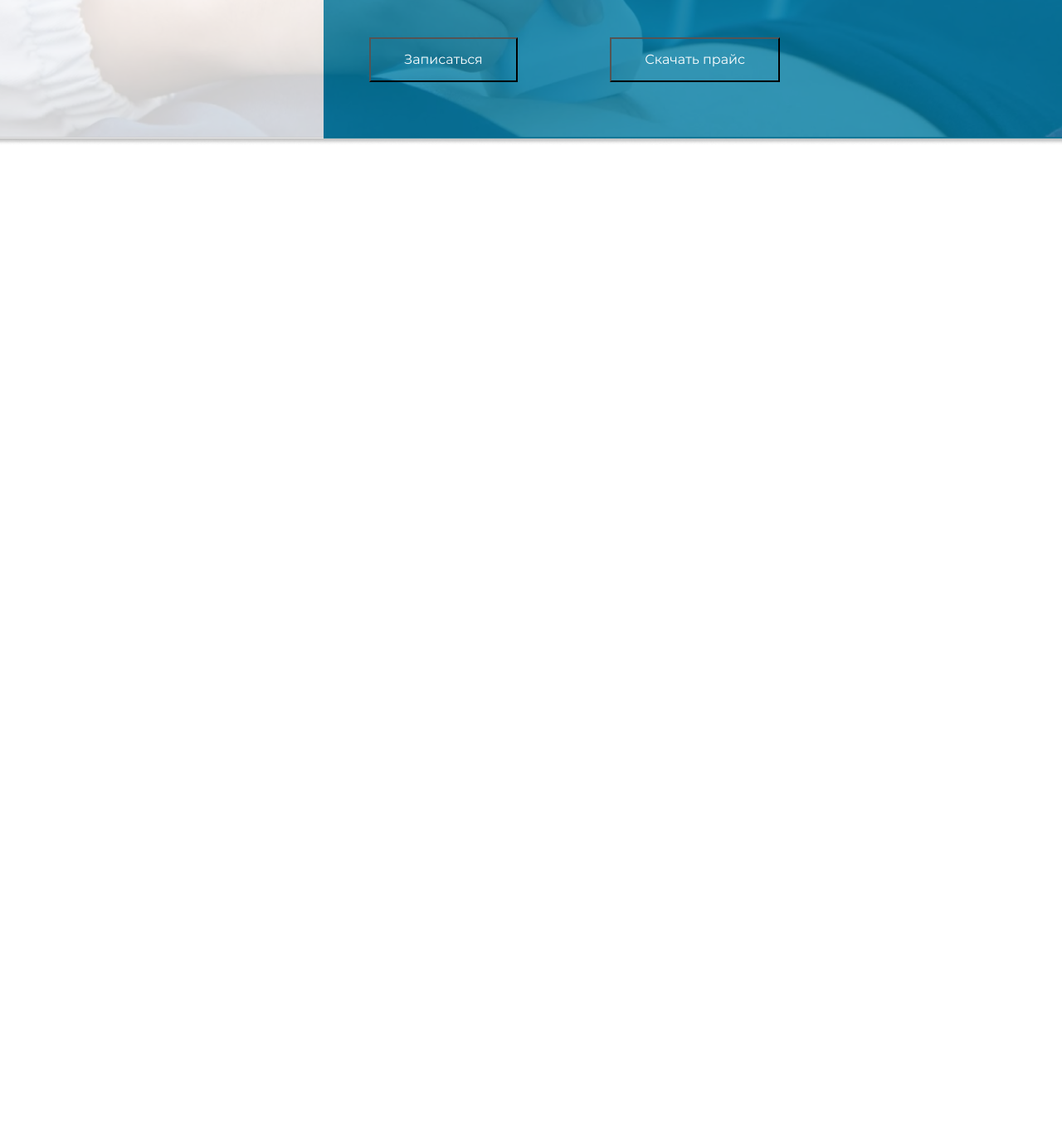
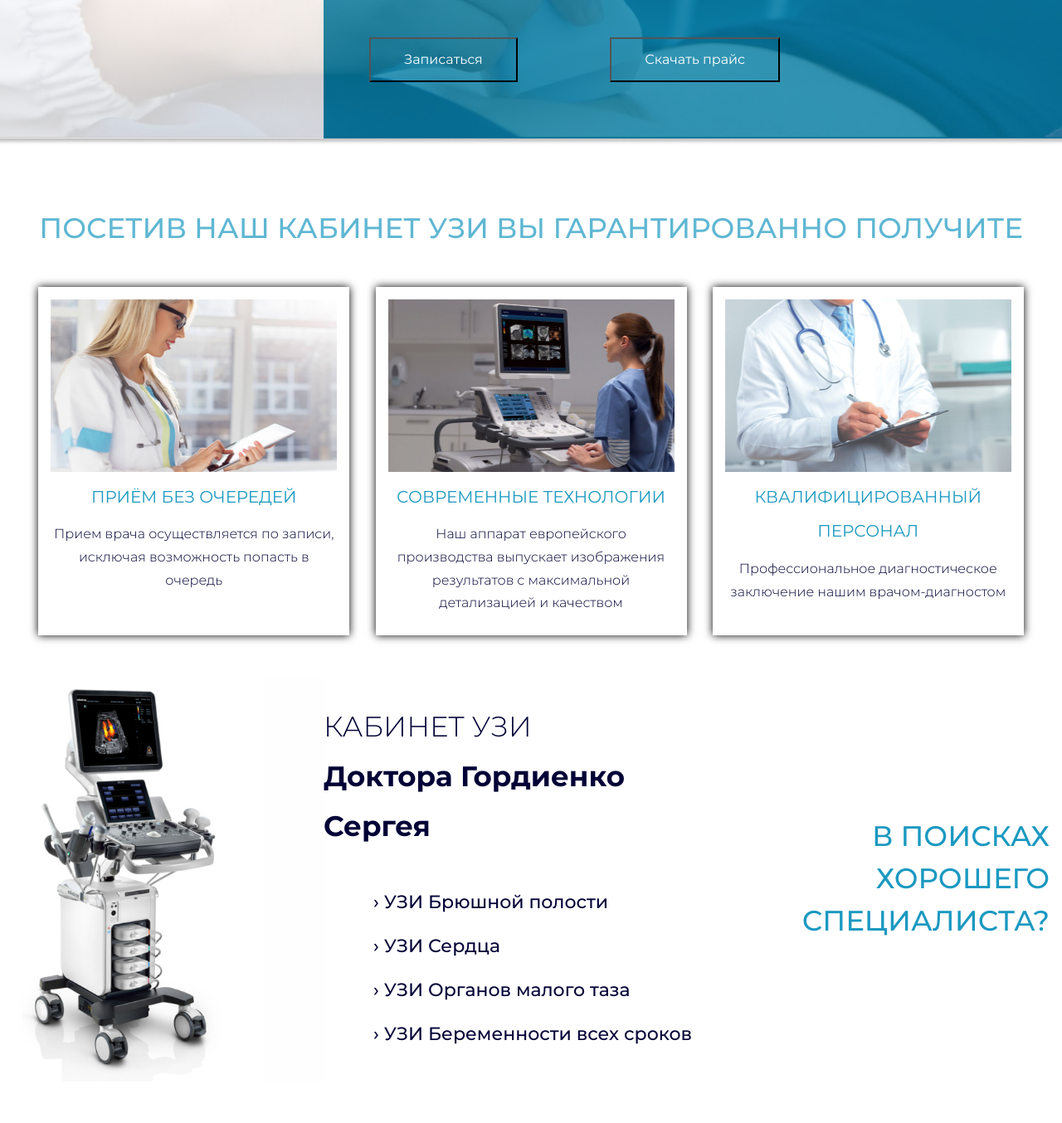
Before and after one commit to khozhainov-aleksandr/Work_for_Demonstration, a plain HTML site: page index.html in a window 1280 px wide. Shown: the part 2007-3361 px from the top of the page at 83% size. Before the commit the page ends 2216 px from the top, so only its background shows below. Drawn offline with Linux system fonts and the light colour scheme.

Commit message:
I finished the fifth block but still need to be tweaked

```diff
--- a/css/style.css
+++ b/css/style.css
@@ -401,3 +401,123 @@
     width: 550px;
     padding: 40px 0 0 55px;
 }
+
+/* ----- Fourth Block -----*/
+
+.fourth_block_h3_text {
+    font-family: "Montserrat", sans-serif;
+    font-weight: 500;
+    font-size: 34px;
+    line-height: 41px;
+    text-align: center;
+    color: rgba(27, 153, 193, 0.7);
+    padding: 80px 0 50px 0;
+}
+
+.fourth_block__wrapper {
+    display: flex;
+    align-items: flex-start;
+    flex-direction: row;
+    justify-content: space-evenly;
+}
+
+.fourth_block__block_content_box {
+    width: 30%;
+    min-height: 420px;
+    display: flex;
+    flex-direction: column;
+    padding: 15px;
+    box-shadow: 0 0 10px #000000;
+}
+
+.fourth_block__block_content_box_img {
+    height: 208px;
+}
+
+.fourth_block__block_content_box_h6 {
+    font-family: "Montserrat", sans-serif;
+    font-weight: 400;
+    font-size: 20px;
+    line-height: 207.19%;
+    text-align: center;
+    text-transform: uppercase;
+    color: #1B99C1;
+    padding: 10px 0;
+}
+
+.fourth_block__block_content_box_p {
+    font-family: "Montserrat", sans-serif;
+    font-weight: 300;
+    font-size: 16px;
+    line-height: 173.19%;
+    text-align: center;
+    color: #010036;
+}
+
+/* ----- Fifth Block ----- */
+
+.fifth_block__wrapper {
+    display: flex;
+    flex-direction: row;
+    padding: 50px 0;
+}
+
+/* Left */
+.fifth_block__left_block {
+    width: 30%;
+}
+
+.fifth_block__left_block_img {
+    width: 100%;
+}
+
+/* Centre */
+.fifth_block__centre_block {
+    width: 40%;
+    padding-top: 30px;
+}
+
+.fifth_block__centre_block_h6{
+    font-family: "Montserrat", sans-serif;
+    font-weight: 300;
+    font-size: 34px;
+    line-height: 60px;
+    color: #010036;
+}
+
+.fifth_block__centre_block_h4 {
+    font-family: "Montserrat", sans-serif;
+    font-weight: 600;
+    font-size: 34px;
+    line-height: 60px;
+    color: #010036;
+}
+
+.fifth_block__centre_block_ul {
+    padding: 35px 0 0 60px;
+}
+
+.fifth_block__centre_block_ul>li {
+    font-family: "Montserrat", sans-serif;
+    font-weight: 500;
+    font-size: 22px;
+    line-height: 53px;
+    color: #010036;
+}
+
+
+
+/* Right */
+.fifth_block__right_block {
+    width: 30%;
+    margin: auto 0;
+}
+
+.fifth_block__right_block_h6 {
+    font-family: "Montserrat", sans-serif;
+    font-weight: 500;
+    font-size: 34px;
+    line-height: 51px;
+    text-align: right;
+    color: #1B99C1;
+}
--- a/index.html
+++ b/index.html
@@ -154,6 +154,53 @@
                 </div>
             </div>
         </article>
+        <!-- Fourth Block -->
+        <article class="fourth_block">
+            <div class="container">
+                <h3 class="fourth_block_h3_text">ПОСЕТИВ НАШ КАБИНЕТ УЗИ ВЫ ГАРАНТИРОВАННО ПОЛУЧИТЕ</h3>
+                <div class="fourth_block__wrapper">
+                    <div class="fourth_block__block_content_box">
+                        <img class="fourth_block__block_content_box_img" src="./img/fourth_block__advantages/photo_number_01.jpg" alt="">
+                        <h6 class="fourth_block__block_content_box_h6">Приём без очередей</h6>
+                        <p class="fourth_block__block_content_box_p">Прием врача осуществляется по записи, исключая возможность попасть в очередь</p>
+                    </div>
+                    <div class="fourth_block__block_content_box">
+                        <img class="fourth_block__block_content_box_img" src="./img/fourth_block__advantages/photo_number_02.jpg" alt="">
+                        <h6 class="fourth_block__block_content_box_h6">Современные технологии</h6>
+                        <p class="fourth_block__block_content_box_p">Наш аппарат европейского производства выпускает изображения результатов с максимальной детализацией и качеством</p>
+                    </div>
+                    <div class="fourth_block__block_content_box">
+                        <img class="fourth_block__block_content_box_img" src="./img/fourth_block__advantages/photo_number_03.jpg" alt="">
+                        <h6 class="fourth_block__block_content_box_h6">Квалифицированный персонал</h6>
+                        <p class="fourth_block__block_content_box_p">Профессиональное диагностическое заключение нашим врачом-диагностом</p>
+                    </div>
+                </div>
+            </div>
+        </article>
+        <!-- Fifth Block -->
+        <article class="fifth_block">
+            <div class="container">
+                <div class="fifth_block__wrapper">
+                    <div class="fifth_block__left_block">
+                        <img class="fifth_block__left_block_img" src="./img/fifth_block__doctor/new_ultrasound_machine.jpg" alt="">
+                    </div>
+                    <div class="fifth_block__centre_block">
+                        <h6 class="fifth_block__centre_block_h6">КАБИНЕТ УЗИ</h6>
+                        <h4 class="fifth_block__centre_block_h4">Доктора Гордиенко Сергея</h4>
+                        <ul class="fifth_block__centre_block_ul">
+                            <li>› УЗИ Брюшной полости</li>
+                            <li>› УЗИ Сердца</li>
+                            <li>› УЗИ Органов малого таза</li>
+                            <li>› УЗИ Беременности всех сроков</li>
+                        </ul>
+                    </div>
+                    <div class="fifth_block__right_block">
+                        <h6 class="fifth_block__right_block_h6">В ПОИСКАХ ХОРОШЕГО СПЕЦИАЛИСТА?</h6>
+                    </div>
+                </div>
+            </div>
+
+        </article>
     </main>
 </body>
 
```
